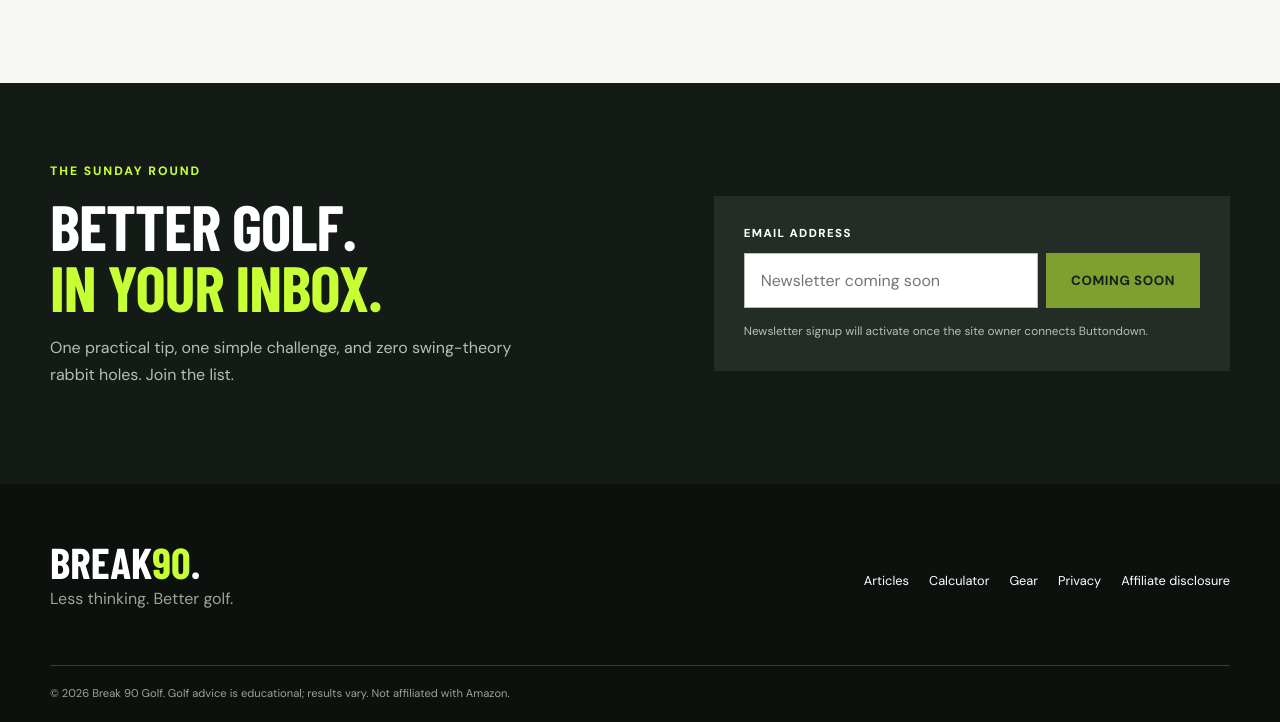
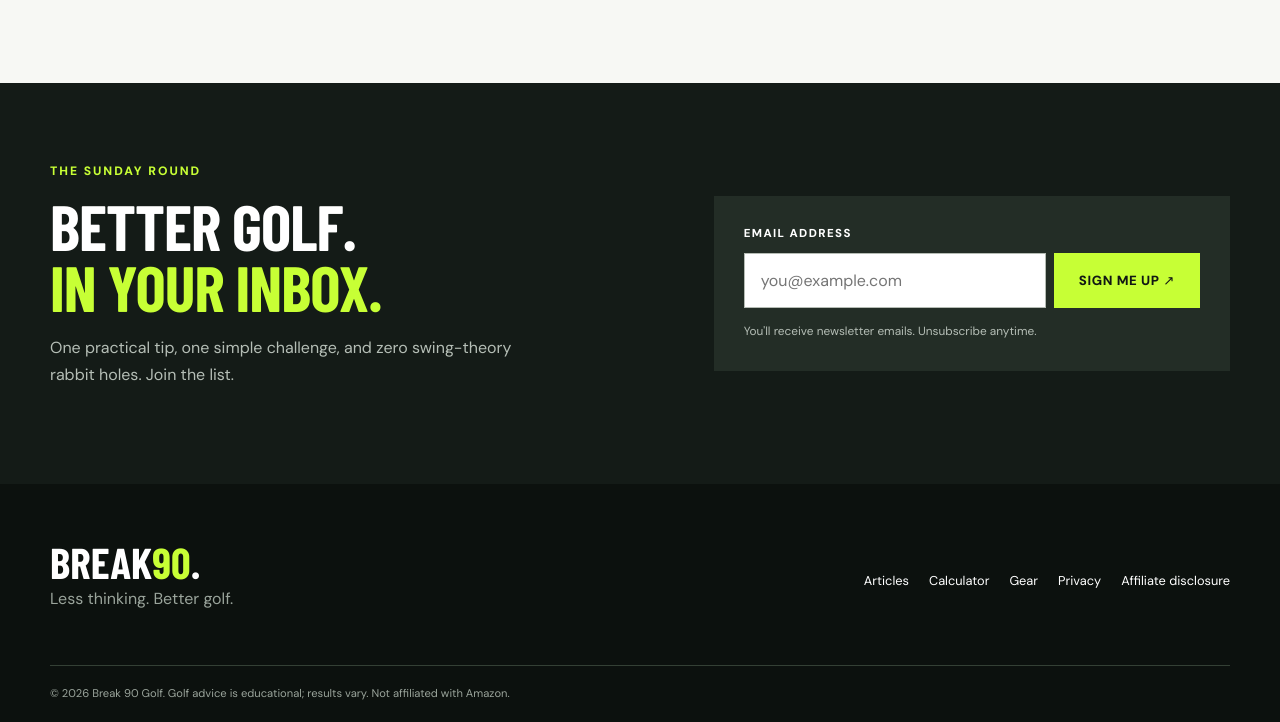
Before and after one commit to breakingninetygolf/break90-golf, an Astro site: page / in a window 1280 px wide. Shown: the part 2912-3634 px from the top of the page. Built offline with nearby package versions, Linux system fonts and the light colour scheme; Astro itself is replaced by a stand-in of ours; a web font is replaced by a local one.

Commit message:
Enable Buttondown newsletter signup for breakingninety

```diff
--- a/src/components/Newsletter.astro
+++ b/src/components/Newsletter.astro
@@ -1,5 +1,5 @@
 ---
-const username=import.meta.env.PUBLIC_BUTTONDOWN_USERNAME;
+const username=import.meta.env.PUBLIC_BUTTONDOWN_USERNAME || 'breakingninety';
 ---
 <section class="newsletter dark-section" id="newsletter"><div class="container inner"><div><div class="eyebrow lime">THE SUNDAY ROUND</div><h2>BETTER GOLF.<br/><span class="lime">IN YOUR INBOX.</span></h2><p>One practical tip, one simple challenge, and zero swing-theory rabbit holes. Join the list.</p></div><div class="signup">{username ? <form action={`https://buttondown.com/api/emails/embed-subscribe/${encodeURIComponent(username)}`} method="post" target="popupwindow" onsubmit="window.open('https://buttondown.com/' + this.dataset.username, 'popupwindow')" data-username={username}><label for="email">EMAIL ADDRESS</label><div class="form-row"><input id="email" name="email" type="email" autocomplete="email" placeholder="you@example.com" required/><button class="btn" type="submit">SIGN ME UP ↗</button></div><input type="hidden" name="embed" value="1"/><p class="note">You'll receive newsletter emails. Unsubscribe anytime.</p></form> : <div><label for="email-disabled">EMAIL ADDRESS</label><div class="form-row"><input id="email-disabled" type="email" placeholder="Newsletter coming soon" disabled/><button class="btn" disabled title="Newsletter integration not configured">COMING SOON</button></div><p class="note">Newsletter signup will activate once the site owner connects Buttondown.</p></div>}</div></div></section>
 <style>.newsletter{padding:80px 0}.inner{display:grid;grid-template-columns:1.15fr 1fr;gap:70px;align-items:center}.newsletter h2{margin:16px 0}.newsletter p{max-width:500px;color:#b5beb6;line-height:1.7}.signup{background:#232d26;padding:30px}.signup label{display:block;font-size:.72rem;font-weight:800;letter-spacing:.12em;margin-bottom:12px}.signup .note{margin:13px 0 0;font-size:.74rem}.signup button:disabled{opacity:.55;cursor:not-allowed}@media(max-width:800px){.inner{grid-template-columns:1fr;gap:25px}.signup{padding:20px}}</style>
```
